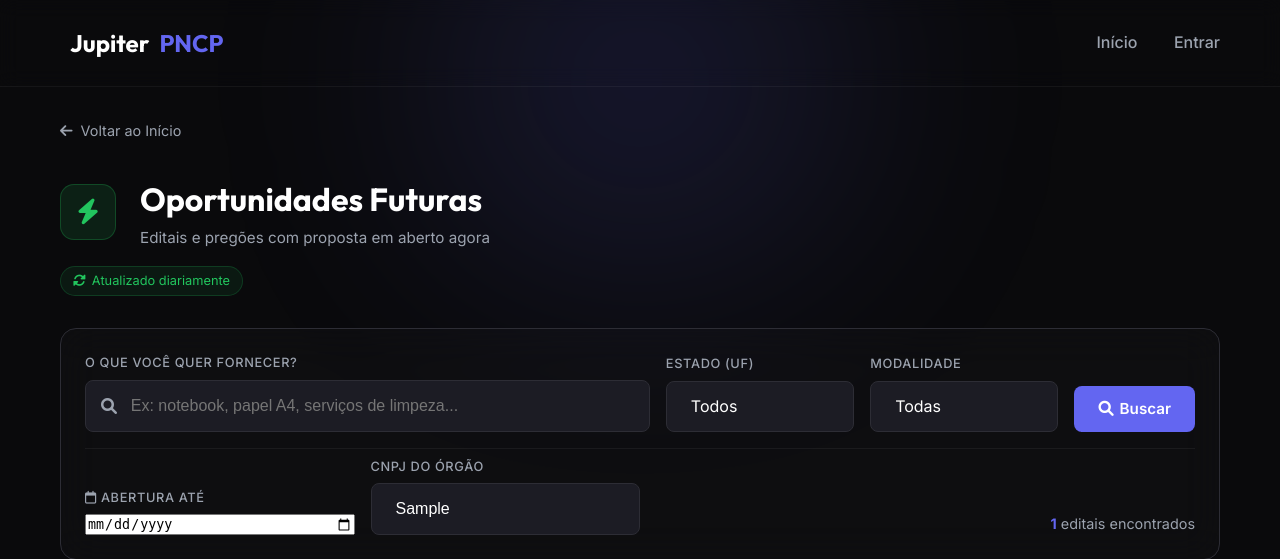
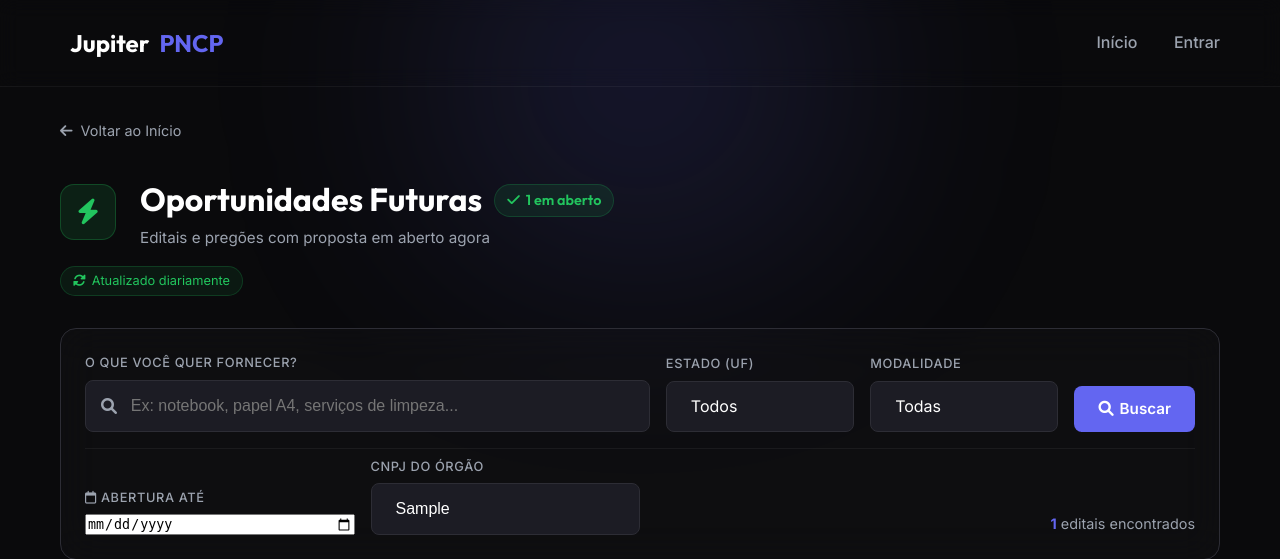
Before and after one commit to ivanegri/app_pncp, a Flask app: template app/templates/oportunidades.html in a window 1280 px wide. Shown: the top 559 px of the page. Run offline with Flask 3, Linux system fonts and the light colour scheme; the template is opened without the code that fills it: most values are stand-ins (such as "Sample title", 1, 10 or a date in 2020).

Commit message:
Ajustes de novas Atas, atualização de oportunidades

```diff
--- a/app/templates/oportunidades.html
+++ b/app/templates/oportunidades.html
@@ -11,7 +11,14 @@
                 <i class="fa-solid fa-bolt"></i>
             </div>
             <div>
-                <h1>Oportunidades Futuras</h1>
+                <h1 style="display: flex; align-items: center; gap: 12px; flex-wrap: wrap;">
+                    Oportunidades Futuras
+                    {% if total_abertas is defined and total_abertas > 0 %}
+                    <span style="font-size: 0.9rem; font-weight: 600; padding: 4px 12px; background: rgba(34, 197, 94, 0.1); color: #22c55e; border-radius: 20px; border: 1px solid rgba(34, 197, 94, 0.2); white-space: nowrap; display: inline-flex; align-items: center; gap: 6px;">
+                        <i class="fa-solid fa-check"></i> {{ total_abertas }} em aberto
+                    </span>
+                    {% endif %}
+                </h1>
                 <p class="page-subtitle">Editais e pregões com proposta em aberto agora</p>
             </div>
         </div>
```
Also changed, not shown: app/routes.py (+10 -0 lines), scripts/.pncp_checkpoint_20260505.json (added), scripts/.pncp_checkpoint_20260530.json (added).
